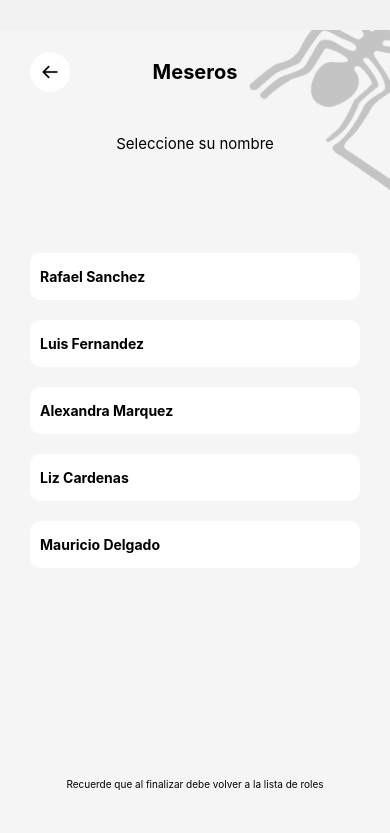
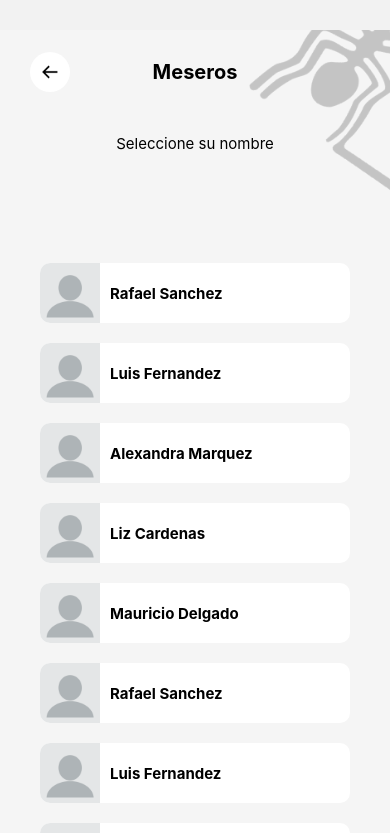
Before and after one commit to OscarLTC/taypa-app, a React Native app in the folder apps/mobile/: screen /workers in a window 390 px wide. Shown: the top 833 px of the page. Built offline with nearby package versions, Linux system fonts and the light colour scheme.

Commit message:
[mobile:screen] - workers list rework

```diff
--- a/apps/mobile/src/app/screens/workers-screen/WorkersScreen.tsx
+++ b/apps/mobile/src/app/screens/workers-screen/WorkersScreen.tsx
@@ -1,12 +1,31 @@
 import React from 'react';
 
-import { View, Text, Image, TouchableHighlight } from 'react-native';
+import {
+  View,
+  Text,
+  Image,
+  TouchableHighlight,
+  ScrollView,
+} from 'react-native';
 
 /* eslint-disable-next-line */
 export interface WorkersScreenProps {}
 
 export function WorkersScreen(props: WorkersScreenProps) {
   const workers = [
+    { name: 'Rafael Sanchez' },
+    {
+      name: 'Luis Fernandez',
+    },
+    {
+      name: 'Alexandra Marquez',
+    },
+    {
+      name: 'Liz Cardenas',
+    },
+    {
+      name: 'Mauricio Delgado',
+    },
     { name: 'Rafael Sanchez' },
     {
       name: 'Luis Fernandez',
@@ -71,34 +90,68 @@ export function WorkersScreen(props: WorkersScreenProps) {
         <Text style={{ fontSize: 15, textAlign: 'center' }}>
           {'Seleccione su nombre'}
         </Text>
-        <View
+        <ScrollView
           style={{
             display: 'flex',
             flexDirection: 'column',
-            gap: 20,
             marginTop: 100,
+            marginBottom: 100,
+            paddingHorizontal: 10,
           }}
         >
           {workers.map((worker, index) => (
-            <TouchableHighlight
-              key={index}
-              underlayColor={'#F6AA1C'}
-              delayPressOut={100}
-              onPress={() => console.log('click')}
+            <View
               style={{
                 backgroundColor: '#FFFFFF',
                 borderRadius: 10,
+                height: 60,
                 width: '100%',
-                justifyContent: 'center',
-                paddingVertical: 15,
-                paddingHorizontal: 10,
                 elevation: 1,
+                display: 'flex',
+                flexDirection: 'row',
+                marginTop: 10,
+                marginBottom: 10,
               }}
             >
-              <Text style={{ fontWeight: 'bold' }}>{worker.name}</Text>
-            </TouchableHighlight>
+              <Image
+                source={require('../../../../assets/foto_default.webp')}
+                style={{
+                  width: 60,
+                  height: 60,
+                  position: 'absolute',
+                  objectFit: 'cover',
+                  borderTopLeftRadius: 10,
+                  borderBottomLeftRadius: 10,
+                  zIndex: 1,
+                }}
+              />
+              <TouchableHighlight
+                key={index}
+                underlayColor={'#F6AA1C'}
+                delayPressOut={100}
+                onPress={() => console.log('clicka')}
+                style={{
+                  paddingLeft: 70,
+                  paddingHorizontal: 10,
+                  height: '100%',
+                  width: '100%',
+                  borderRadius: 10,
+                  display: 'flex',
+                  justifyContent: 'center',
+                }}
+              >
+                <Text
+                  style={{
+                    fontWeight: 'bold',
+                    fontSize: 15,
+                  }}
+                >
+                  {worker.name}
+                </Text>
+              </TouchableHighlight>
+            </View>
           ))}
-        </View>
+        </ScrollView>
         <Text
           style={{
             position: 'absolute',
```
Also changed, not shown: apps/mobile/assets/foto_default.webp (added).
